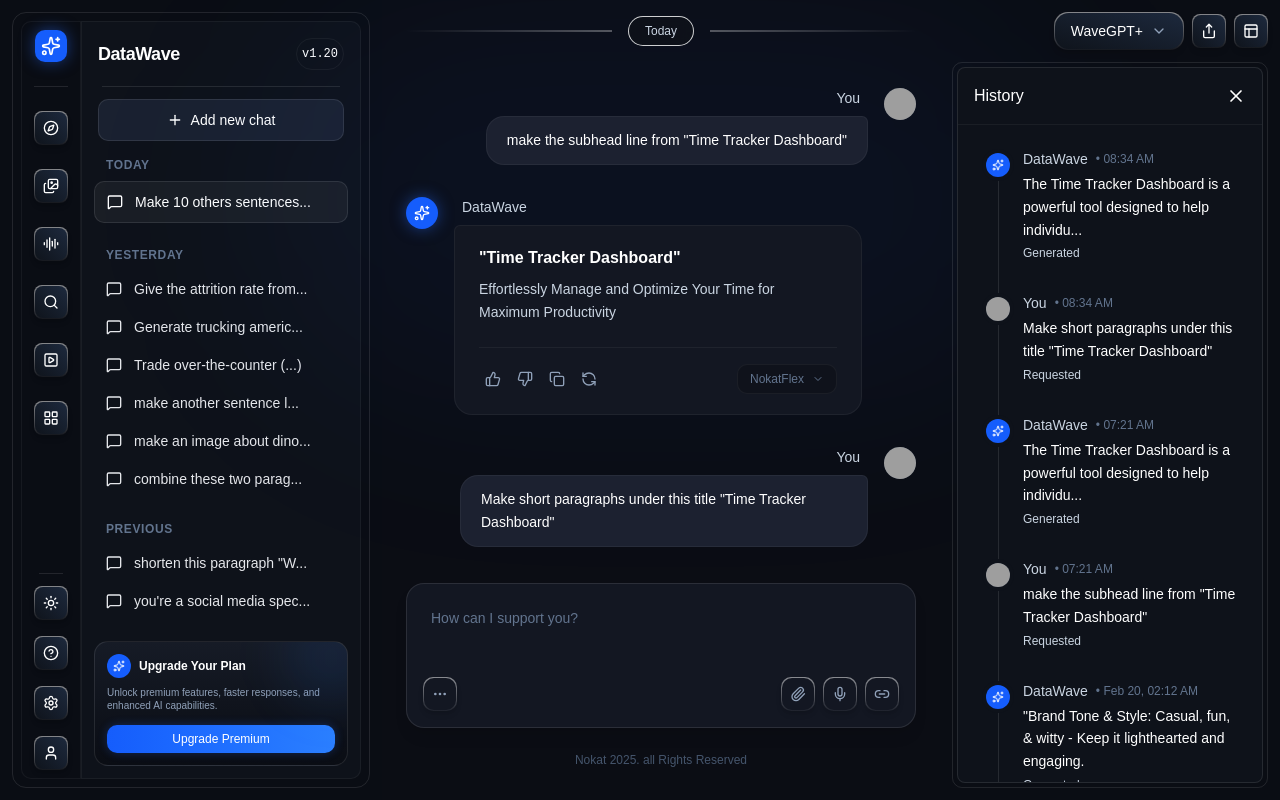
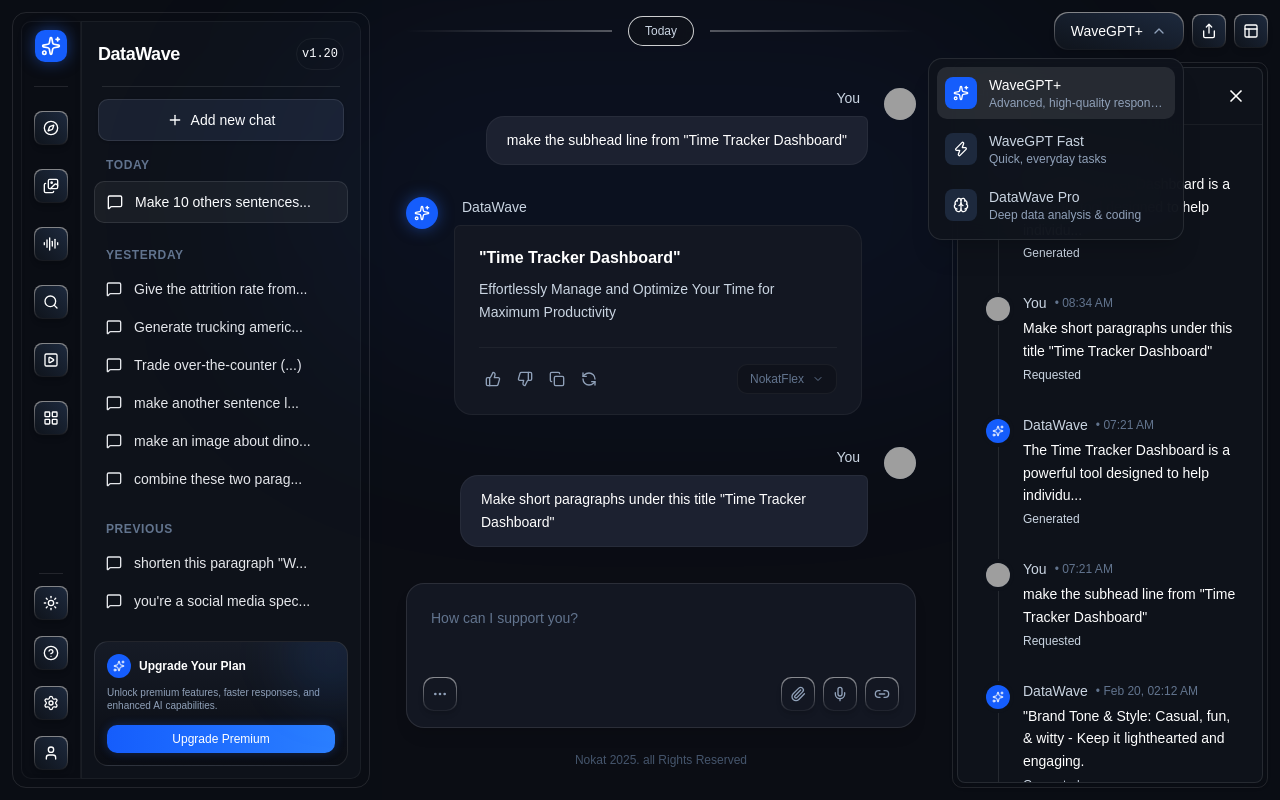
Before and after one commit to KaviduIsura/DataWeave-AI-SaaS-App, a React (Vite) app in the folder packages/client/: page /chat in a window 1280 px wide. Both pictures are taken after a click on the button "WaveGPT+". Built offline with nearby package versions, Linux system fonts and the light colour scheme; grey boxes are pictures that could not be loaded.

Commit message:
style: update color palette and UI styling across chat components for a cleaner interface

```diff
--- a/packages/client/src/components/chat/ChatArea.tsx
+++ b/packages/client/src/components/chat/ChatArea.tsx
@@ -154,7 +154,7 @@
                     <RefreshCcw className="w-4 h-4" />
                   </button>
                 </div>
-                <div className="flex items-center gap-2 text-xs font-medium text-slate-600 dark:text-slate-500 bg-slate-200 dark:bg-black/20 px-3 py-1.5 rounded-lg border border-slate-300 dark:border-white/5">
+                <div className="flex items-center gap-2 text-xs font-medium text-slate-600 dark:text-slate-500 bg-white shadow-sm dark:bg-black/20 px-3 py-1.5 rounded-lg border border-slate-200 dark:border-white/5">
                   Nokat 2.0 <ChevronDown className="w-3 h-3" />
                 </div>
               </div>
@@ -175,7 +175,7 @@
           <div className="absolute bottom-4 left-4 right-4 flex items-center justify-between">
             {/* MoreHorizontal Button with gradient border */}
             <div className="relative p-[1px] rounded-lg bg-gradient-to-t from-slate-200 via-slate-100 to-white dark:from-white/5 dark:via-white/30 dark:to-white/50 shadow-md">
-              <div className="bg-slate-50 dark:bg-[#131722] rounded-lg">
+              <div className="bg-white dark:bg-[#131722] rounded-lg">
                 <button className="p-2 text-slate-500 dark:text-slate-400 hover:text-slate-900 dark:hover:text-white rounded-lg hover:bg-slate-200 dark:hover:bg-[#1C2130]/80 transition-colors">
                   <MoreHorizontal className="w-4 h-4" />
                 </button>
@@ -185,7 +185,7 @@
             <div className="flex items-center gap-2">
               {/* Paperclip Button with gradient border */}
               <div className="relative p-[1px] rounded-lg bg-gradient-to-t from-slate-200 via-slate-100 to-white dark:from-white/5 dark:via-white/30 dark:to-white/50 shadow-md">
-                <div className="bg-slate-50 dark:bg-[#131722] rounded-lg">
+                <div className="bg-white dark:bg-[#131722] rounded-lg">
                   <button className="p-2 text-slate-500 dark:text-slate-400 hover:text-slate-900 dark:hover:text-white rounded-lg hover:bg-slate-200 dark:hover:bg-white/5 transition-colors">
                     <Paperclip className="w-4 h-4" />
                   </button>
@@ -194,7 +194,7 @@
 
               {/* Mic Button with gradient border */}
               <div className="relative p-[1px] rounded-lg bg-gradient-to-t from-slate-200 via-slate-100 to-white dark:from-white/5 dark:via-white/30 dark:to-white/50 shadow-md">
-                <div className="bg-slate-50 dark:bg-[#131722] rounded-lg">
+                <div className="bg-white dark:bg-[#131722] rounded-lg">
                   <button className="p-2 text-slate-500 dark:text-slate-400 hover:text-slate-900 dark:hover:text-white rounded-lg hover:bg-slate-200 dark:hover:bg-white/5 transition-colors">
                     <Mic className="w-4 h-4" />
                   </button>
@@ -203,7 +203,7 @@
 
               {/* Link2 Button with gradient border */}
               <div className="relative p-[1px] rounded-lg bg-gradient-to-t from-slate-200 via-slate-100 to-white dark:from-white/5 dark:via-white/30 dark:to-white/50 shadow-md">
-                <div className="bg-slate-50 dark:bg-[#131722] rounded-lg">
+                <div className="bg-white dark:bg-[#131722] rounded-lg">
                   <button className="p-2 text-slate-500 dark:text-slate-400 hover:text-slate-900 dark:hover:text-white rounded-lg hover:bg-slate-200 dark:hover:bg-white/5 transition-colors">
                     <Link2 className="w-4 h-4" />
                   </button>
--- a/packages/client/src/components/chat/HistoryPanel.tsx
+++ b/packages/client/src/components/chat/HistoryPanel.tsx
@@ -7,7 +7,30 @@
   Share,
   Link2,
   Mail,
+  Zap,
+  Brain,
 } from 'lucide-react';
+
+const aiModels = [
+  {
+    id: 'wavegpt-plus',
+    name: 'WaveGPT+',
+    icon: Sparkles,
+    desc: 'Advanced, high-quality responses',
+  },
+  {
+    id: 'wavegpt-fast',
+    name: 'WaveGPT Fast',
+    icon: Zap,
+    desc: 'Quick, everyday tasks',
+  },
+  {
+    id: 'datawave-pro',
+    name: 'DataWave Pro',
+    icon: Brain,
+    desc: 'Deep data analysis & coding',
+  },
+];
 
 const historyTimeline = [
   {
@@ -75,6 +98,8 @@
   onToggleLayout,
 }: HistoryPanelProps) {
   const [isShareOpen, setIsShareOpen] = useState(false);
+  const [isModelDropdownOpen, setIsModelDropdownOpen] = useState(false);
+  const [selectedModel, setSelectedModel] = useState(aiModels[0]);
 
   return (
     <>
@@ -84,16 +109,59 @@
         {/* Top Right Actions */}
         <div className="flex items-center justify-end gap-2">
           {/* WaveGPT+ Button with gradient border */}
-          <div className="relative p-[1px] rounded-xl bg-gradient-to-t from-slate-200 via-slate-300 to-slate-400 dark:from-white/5 dark:via-white/30 dark:to-white/50 shadow-md">
-            <button className="flex items-center gap-2 px-4 py-2 rounded-xl bg-gradient-to-tr from-slate-50 to-slate-200 dark:from-[#0f141c] dark:to-slate-800 hover:bg-slate-300 dark:hover:bg-[#1C2130] transition-colors text-slate-900 dark:text-white text-sm font-medium">
-              WaveGPT+
-              <ChevronDown className="w-4 h-4 text-slate-500 dark:text-slate-400" />
+          <div className="relative z-20 p-[1px] rounded-xl bg-gradient-to-t from-slate-200 via-slate-100 to-white dark:from-white/5 dark:via-white/30 dark:to-white/50 shadow-md">
+            <button
+              onClick={() => setIsModelDropdownOpen(!isModelDropdownOpen)}
+              className="flex items-center gap-2 px-4 py-2 rounded-xl bg-gradient-to-tr from-white to-slate-50 dark:from-[#0f141c] dark:to-slate-800 hover:bg-slate-300 dark:hover:bg-[#1C2130] transition-colors text-slate-900 dark:text-white text-sm font-medium"
+            >
+              {selectedModel.name}
+              <ChevronDown
+                className={`w-4 h-4 text-slate-500 dark:text-slate-400 transition-transform ${isModelDropdownOpen ? 'rotate-180' : ''}`}
+              />
             </button>
+
+            {/* Dropdown Menu */}
+            {isModelDropdownOpen && (
+              <div className="absolute top-full right-0 mt-2 w-64 bg-white/95 dark:bg-[#0f141c]/95 backdrop-blur-xl border border-slate-200 dark:border-white/10 rounded-xl p-2 shadow-xl">
+                <div className="flex flex-col gap-1">
+                  {aiModels.map((model) => {
+                    const Icon = model.icon;
+                    const isSelected = selectedModel.id === model.id;
+                    return (
+                      <button
+                        key={model.id}
+                        onClick={() => {
+                          setSelectedModel(model);
+                          setIsModelDropdownOpen(false);
+                        }}
+                        className={`w-full flex items-center gap-3 p-2 rounded-lg transition-colors text-left ${isSelected ? 'bg-slate-100 dark:bg-white/10' : 'hover:bg-slate-50 dark:hover:bg-white/5'}`}
+                      >
+                        <div
+                          className={`w-8 h-8 rounded-md flex items-center justify-center shrink-0 ${isSelected ? 'bg-blue-600 text-white' : 'bg-slate-200 dark:bg-slate-800 text-slate-600 dark:text-white'}`}
+                        >
+                          <Icon className="w-4 h-4" />
+                        </div>
+                        <div className="flex flex-col overflow-hidden">
+                          <span
+                            className={`text-sm font-medium truncate ${isSelected ? 'text-slate-900 dark:text-white' : 'text-slate-700 dark:text-slate-300'}`}
+                          >
+                            {model.name}
+                          </span>
+                          <span className="text-xs text-slate-500 dark:text-slate-400 truncate">
+                            {model.desc}
+                          </span>
+                        </div>
+                      </button>
+                    );
+                  })}
+                </div>
+              </div>
+            )}
           </div>
 
           {/* Share Button with gradient border */}
-          <div className="relative p-[1px] rounded-md bg-gradient-to-t from-slate-200 via-slate-300 to-slate-400 dark:from-white/5 dark:via-white/30 dark:to-white/50 shadow-md">
-            <div className="w-8 h-8 bg-gradient-to-tr from-slate-50 to-slate-200 dark:from-[#0f141c] dark:to-slate-800 flex items-center justify-center rounded-md">
+          <div className="relative p-[1px] rounded-md bg-gradient-to-t from-slate-200 via-slate-100 to-white dark:from-white/5 dark:via-white/30 dark:to-white/50 shadow-md">
+            <div className="w-8 h-8 bg-gradient-to-tr from-white to-slate-50 dark:from-[#0f141c] dark:to-slate-800 flex items-center justify-center rounded-md">
               <button
                 onClick={() => setIsShareOpen(true)}
                 className="p-2 text-slate-600 dark:text-white hover:text-slate-900 dark:hover:text-slate-300 rounded-lg hover:bg-slate-200 dark:hover:bg-white/5 transition-colors"
@@ -104,8 +172,8 @@
           </div>
 
           {/* Layout Button with gradient border */}
-          <div className="relative p-[1px] rounded-md bg-gradient-to-t from-slate-200 via-slate-300 to-slate-400 dark:from-white/5 dark:via-white/30 dark:to-white/50 shadow-md">
-            <div className="w-8 h-8 bg-gradient-to-tr from-slate-50 to-slate-200 dark:from-[#0f141c] dark:to-slate-800 flex items-center justify-center rounded-md">
+          <div className="relative p-[1px] rounded-md bg-gradient-to-t from-slate-200 via-slate-100 to-white dark:from-white/5 dark:via-white/30 dark:to-white/50 shadow-md">
+            <div className="w-8 h-8 bg-gradient-to-tr from-white to-slate-50 dark:from-[#0f141c] dark:to-slate-800 flex items-center justify-center rounded-md">
               <button
                 onClick={onToggleLayout}
                 className="p-2 text-slate-600 dark:text-white hover:text-slate-900 dark:hover:text-slate-300 rounded-lg hover:bg-slate-200 dark:hover:bg-white/5 transition-colors"
@@ -118,8 +186,8 @@
 
         {/* History Panel */}
         {!isCollapsed && (
-          <div className="p-1 rounded-lg border border-slate-200 dark:border-white/10 flex-1 flex flex-col min-h-0 bg-white/50 dark:bg-transparent">
-            <div className="flex-1 w-full bg-slate-50 dark:bg-[#0E121A] flex flex-col rounded-md border border-slate-200 dark:border-white/10 overflow-hidden min-h-0 transition-colors">
+          <div className="p-1 rounded-lg border border-slate-200 dark:border-white/10 flex-1 flex flex-col min-h-0 bg-white/80 backdrop-blur-md dark:bg-transparent shadow-sm">
+            <div className="flex-1 w-full bg-white dark:bg-[#0E121A] flex flex-col rounded-md border border-slate-200 dark:border-white/10 overflow-hidden min-h-0 transition-colors">
               <div className="p-4 flex items-center justify-between border-b border-slate-200 dark:border-white/5 ">
                 <h2 className="text-slate-900 dark:text-white font-medium">
                   History
@@ -137,7 +205,7 @@
                   {historyTimeline.map((item, index) => (
                     <div key={item.id} className="relative pl-6">
                       {/* Timeline Dot */}
-                      <div className="absolute -left-[17px] top-0 w-8 h-8 rounded-full bg-slate-50 dark:bg-[#0E121A] flex items-center justify-center transition-colors">
+                      <div className="absolute -left-[17px] top-0 w-8 h-8 rounded-full bg-white dark:bg-[#0E121A] flex items-center justify-center transition-colors">
                         {item.type === 'ai' ? (
                           <div className="w-6 h-6 rounded-full bg-blue-600 flex items-center justify-center">
                             <Sparkles className="w-3 h-3 text-white" />
```
Also changed, not shown: packages/client/src/components/chat/ImageGenerationArea.tsx (+5 -5 lines), packages/client/src/components/chat/NewChatArea.tsx (+5 -5 lines), packages/client/src/components/chat/Sidebar.tsx (+6 -6 lines), packages/client/src/components/chat/VideoGenerationArea.tsx (+5 -5 lines), packages/client/src/components/chat/VoiceGenerationArea.tsx (+5 -5 lines).
